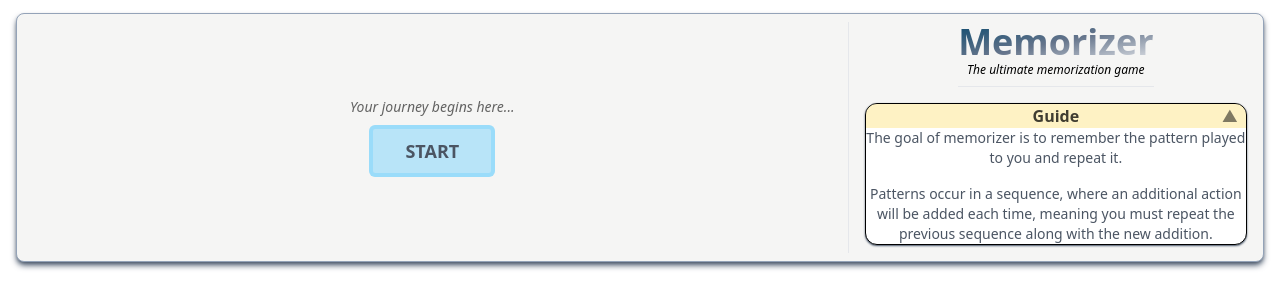
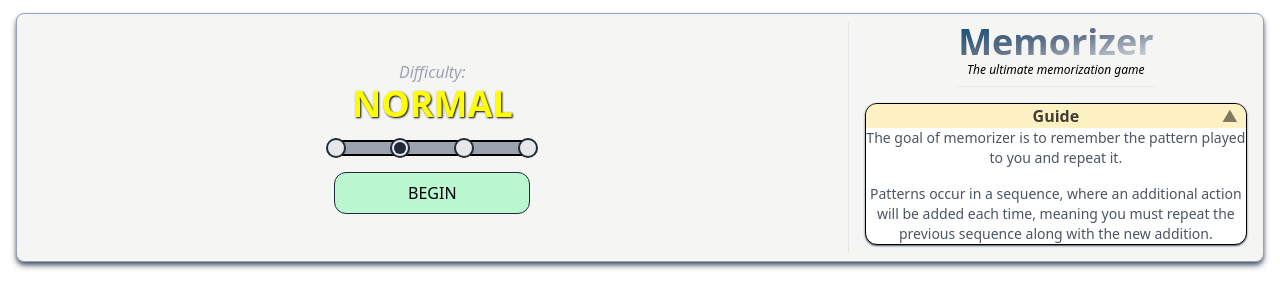
Before and after one commit to bman7842/web-portfolio, a Gatsby site: page /projects/memorizer in a window 1280 px wide. Both pictures are taken after a click on the button "START". Shown: the part 201-484 px from the top of the page. Built offline with nearby package versions, Linux system fonts and the light colour scheme; Gatsby itself is replaced by a stand-in of ours.

Commit message:
Added difficulty selector

```diff
--- a/gatsby-config.js
+++ b/gatsby-config.js
@@ -18,6 +18,7 @@ module.exports = {
       `gatsby-plugin-sharp`,
       `gatsby-transformer-sharp`,
       `gatsby-plugin-react-helmet`,
-      `gatsby-plugin-netlify`
+      `gatsby-plugin-netlify`,
+      `gatsby-plugin-styled-components`,
     ]
 }
--- a/package.json
+++ b/package.json
@@ -14,18 +14,21 @@
     "clean": "gatsby clean"
   },
   "dependencies": {
+    "babel-plugin-styled-components": "^2.0.7",
     "gatsby": "^4.8.0",
     "gatsby-background-image": "^1.6.0",
     "gatsby-plugin-image": "^2.8.1",
     "gatsby-plugin-netlify": "^4.2.0",
     "gatsby-plugin-react-helmet": "^5.12.1",
     "gatsby-plugin-sharp": "^4.8.1",
+    "gatsby-plugin-styled-components": "^5.14.0",
     "gatsby-source-filesystem": "^4.8.1",
     "gatsby-transformer-sharp": "^4.8.0",
     "gbimage-bridge": "^0.2.1",
     "react": "^17.0.1",
     "react-dom": "^17.0.1",
-    "react-helmet": "^6.1.0"
+    "react-helmet": "^6.1.0",
+    "styled-components": "^5.3.5"
   },
   "devDependencies": {
     "autoprefixer": "^10.4.2",
--- a/src/components/memorizerGame.js
+++ b/src/components/memorizerGame.js
@@ -1,5 +1,42 @@
 import React, { useState }from "react"
+import styled from "styled-components"
 import Notepad from "./notepad"
+
+const TextOutline = styled.h1`
+    text-shadow: 1px 1px 2px black;
+`
+const Scenes = {
+    START: 0,
+    DIFFICULTY: 1,
+    GAME: 2
+}
+
+const Difficulty = {
+    EASY: {
+        text: "EASY",
+        style: {
+            color: "green"
+        }
+    },
+    NORMAL: {
+        text: "NORMAL",
+        style: {
+            color: "yellow",
+        }
+    },
+    HARD: {
+        text: "HARD",
+        style: {
+            color: "orange"
+        }
+    },
+    INSANE: {
+        text: "INSANE",
+        style: {
+            color: "red"
+        }
+    },
+}
 
 const MemorizerGuide = () => {
     const header = "Guide";
@@ -29,25 +66,117 @@ const MemorizerGuide = () => {
 
 
 const MemorizerGame = () => {
+    const [scene, setScene] = useState(Scenes.START);
+    const [difficulty, setDifficulty] = useState(undefined)
 
-    function StartGame() {
-
+    function StartGame(e) {
+        e.preventDefault();
+        setScene(Scenes.DIFFICULTY);
     }
 
-    const GameButton = ( { action } ) => {
+    const StartScene = () => {
         return (
-            <button className="transition ease-in-out hover:scale-105 hover:shadow-sm w-min mx-auto px-8 py-2 border-4 rounded-md border-sky-300/50 bg-sky-300/50">
-                <span className="text-lg font-bold text-gray-600">START</span>
-            </button>
+            <div className="grid h-full place-items-center">
+                <div className="flex flex-col space-y-2">
+                    <p className="text-sm text-black/60 italic">Your journey begins here...</p>
+                    <button onClick={StartGame} className="transition ease-in-out hover:scale-105 hover:shadow-sm w-min mx-auto px-8 py-2 border-4 rounded-md border-sky-300/50 bg-sky-300/50">
+                        <span className="text-lg font-bold text-gray-600">START</span>
+                    </button>
+                </div>
+            </div>
+        )
+    }
+
+    /**
+     *
+     * @param {number} length number of indents present in slider
+     * @param {function} linker Linker function, results will be passed 0-(length-1)
+     * @returns
+     */
+    const Slider = ( { options, initial, displayUpdater, selectUpdater } ) => {
+        const [active, setActive] = useState((initial===undefined ? options[0] : initial));
+        const [hovered, setHovered] = useState(undefined);
+
+        const SliderButton = ( { object } ) => {
+
+            function onMouseEnter(e) {
+                displayUpdater(object);
+                setHovered(object);
+            }
+
+            function onMouseLeave(e) {
+                displayUpdater(active);
+                setHovered(undefined);
+            }
+
+            function onClick(e) {
+                e.preventDefault();
+                if (selectUpdater !== undefined){
+                    selectUpdater(object);
+                }
+
+                setActive(object);
+            }
+
+            return (
+                <div className="relative w-0 grid place-items-center">
+                    <button onMouseLeave={onMouseLeave} onMouseEnter={onMouseEnter} onClick={onClick} className="absolute w-5 h-5 rounded-full bg-gray-800 grid place-items-center">
+                        <div className="group w-4 h-4 rounded-full bg-gray-200 grid place-items-center">
+                            <div className={(active===object || hovered===object ? "w-3 h-3 rounded-full bg-gray-800" : "") + " group-hover:scale-125 transition"} />
+                        </div>
+                    </button>
+                </div>
+            )
+
+        }
+
+        return (
+            <div className="rounded-xl bg-black p-0.5">
+                <div className="flex h-3 space-x-16 bg-gray-400">
+                    {options.map((option, i) =>
+                        <SliderButton object={option} />
+                    )}
+                </div>
+            </div>
+        )
+    }
+
+    /**
+     * Draggable slider for easy, medium, hard
+     * @param {*} param0
+     * @returns
+     */
+    const DifficultyScene = ( { action } ) => {
+        const [hovered, setHovered] = useState(Difficulty.NORMAL);
+
+        return (
+            <div className="grid h-full place-items-center">
+                <div className="flex flex-col space-y-4 text-center">
+                    <div>
+                        <h2 className="italic text-gray-400">Difficulty:</h2>
+                        <h1 style={hovered.style} className="font-extrabold text-4xl">
+                            <TextOutline>
+                                {hovered.text}
+                            </TextOutline>
+                        </h1>
+                    </div>
+                    <Slider options={[Difficulty.EASY, Difficulty.NORMAL, Difficulty.HARD, Difficulty.INSANE]} initial={Difficulty.NORMAL} displayUpdater={setHovered}/>
+                    <button className="font-normal hover:font-bold bg-green-200 border border-gray-800 rounded-xl py-2">
+                        BEGIN
+                    </button>
+                </div>
+            </div>
         )
     }
 
     return (
-        <div className="flex-grow mx-2 p-2 grid place-items-center">
-            <div className="flex flex-col space-y-2">
-                <p className="text-sm text-black/60 italic">Your journey begins here...</p>
-                <GameButton />
-            </div>
+        <div className="flex-grow mx-2 p-2">
+            {scene===Scenes.START &&
+                <StartScene />
+            }
+            {scene===Scenes.DIFFICULTY &&
+                <DifficultyScene />
+            }
         </div>
     )
 }
@@ -55,7 +184,7 @@ const MemorizerGame = () => {
 const MemorizerInfo = () => {
     return (
         <div className="w-4/12 px-4 flex-col space-y-2 justify-items-center">
-            <div className="text-center flex-col justify-items-center border-b pb-2 mx-20">
+            <div className="text-center flex-col justify-items-center border-b pb-2 mx-auto w-min">
                 <h1 className="text-4xl font-extrabold text-transparent bg-clip-text bg-gradient-to-br from-sky-900 via-slate-500 to-gray-200">
                     Memorizer
                 </h1>
```
Also changed, not shown: 1 other file.
